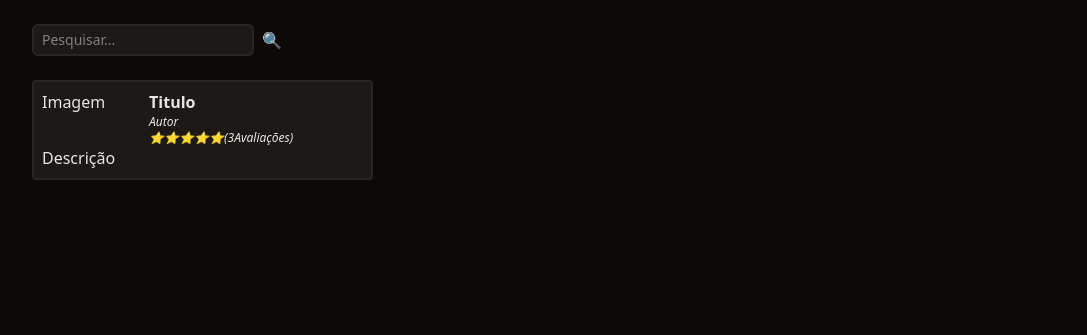
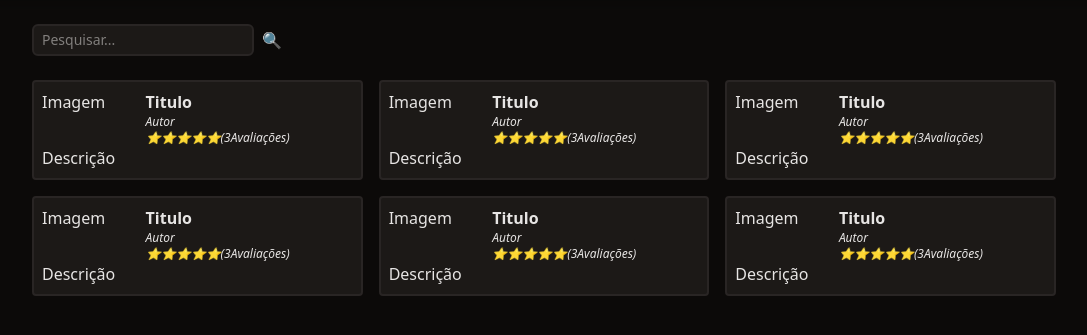
Before and after one commit to KauaGabriell/bookwise, a PHP site: page / in a window 1280 px wide. Shown: the part 60-395 px from the top of the page, without its empty margins (96-1183 px from the left). Run offline with PHP 8.4, Linux system fonts and the light colour scheme.

Commit message:
Criando estrutura da Lista de Livros

```diff
--- a/index.php
+++ b/index.php
@@ -14,7 +14,7 @@
         <nav class="mx-auto max-w-screen-lg py-4 flex justify-between">
             <div class="font-bold text-xl tracking-wide">Book Wise</div>
             <ul class="flex space-x-4 font-bold">
-                <li><a href="#" class="text-lime-500">Explorar</a></li>
+                <li><a href="/index.php" class="text-lime-500">Explorar</a></li>
                 <li><a href="/meus-livros.php" class="hover:underline">Meus Livros</a></li>
             </ul>
 
@@ -34,14 +34,88 @@
 
 
         <!--Section de Livros-->
-        <section class="space-y-4">
+        <section class="grid gap-4 grid-cols-1 md:grid-cols-2 lg:grid-cols-3">
 
             <!--Livros-->
-            <div class="w-1/3 p-2 rounded  bg-stone-900 border-stone-800 border-2">
+            <div class="p-2 rounded  bg-stone-900 border-stone-800 border-2">
                 <div class="flex"> <!--Div Pai que contém a Imagem e as Infos Iniciais do Livro-->
                     <div class="w-1/3">Imagem</div> <!--Imagem do Livro-->
                     <div><!--Bloco as Informações iniciais do Livro-->
-                        <div class="font-semibold">Titulo</div>
+                        <a href="/livro.php" class="font-semibold hover:underline">Titulo</a>
+                        <div class="text-xs italic">Autor</div>
+                        <div class="text-xs italic">⭐⭐⭐⭐⭐(3Avaliações)</div>
+                    </div>
+                </div>
+                <div> <!--Descrição dos Livros-->
+                    Descrição
+                </div>
+            </div>
+
+             <!--Livros-->
+             <div class="p-2 rounded  bg-stone-900 border-stone-800 border-2">
+                <div class="flex"> <!--Div Pai que contém a Imagem e as Infos Iniciais do Livro-->
+                    <div class="w-1/3">Imagem</div> <!--Imagem do Livro-->
+                    <div><!--Bloco as Informações iniciais do Livro-->
+                        <a href="/livro.php" class="font-semibold hover:underline">Titulo</a>
+                        <div class="text-xs italic">Autor</div>
+                        <div class="text-xs italic">⭐⭐⭐⭐⭐(3Avaliações)</div>
+                    </div>
+                </div>
+                <div> <!--Descrição dos Livros-->
+                    Descrição
+                </div>
+            </div>
+
+             <!--Livros-->
+             <div class="p-2 rounded  bg-stone-900 border-stone-800 border-2">
+                <div class="flex"> <!--Div Pai que contém a Imagem e as Infos Iniciais do Livro-->
+                    <div class="w-1/3">Imagem</div> <!--Imagem do Livro-->
+                    <div><!--Bloco as Informações iniciais do Livro-->
+                        <a href="/livro.php" class="font-semibold hover:underline">Titulo</a>
+                        <div class="text-xs italic">Autor</div>
+                        <div class="text-xs italic">⭐⭐⭐⭐⭐(3Avaliações)</div>
+                    </div>
+                </div>
+                <div> <!--Descrição dos Livros-->
+                    Descrição
+                </div>
+            </div>
+
+             <!--Livros-->
+             <div class="p-2 rounded  bg-stone-900 border-stone-800 border-2">
+                <div class="flex"> <!--Div Pai que contém a Imagem e as Infos Iniciais do Livro-->
+                    <div class="w-1/3">Imagem</div> <!--Imagem do Livro-->
+                    <div><!--Bloco as Informações iniciais do Livro-->
+                        <a href="/livro.php" class="font-semibold hover:underline">Titulo</a>
+                        <div class="text-xs italic">Autor</div>
+                        <div class="text-xs italic">⭐⭐⭐⭐⭐(3Avaliações)</div>
+                    </div>
+                </div>
+                <div> <!--Descrição dos Livros-->
+                    Descrição
+                </div>
+            </div>
+
+             <!--Livros-->
+             <div class="p-2 rounded  bg-stone-900 border-stone-800 border-2">
+                <div class="flex"> <!--Div Pai que contém a Imagem e as Infos Iniciais do Livro-->
+                    <div class="w-1/3">Imagem</div> <!--Imagem do Livro-->
+                    <div><!--Bloco as Informações iniciais do Livro-->
+                        <a href="/livro.php" class="font-semibold hover:underline">Titulo</a>
+                        <div class="text-xs italic">Autor</div>
+                        <div class="text-xs italic">⭐⭐⭐⭐⭐(3Avaliações)</div>
+                    </div>
+                </div>
+                <div> <!--Descrição dos Livros-->
+                    Descrição
+                </div>
+            </div>
+
+            <div class="p-2 rounded  bg-stone-900 border-stone-800 border-2">
+                <div class="flex"> <!--Div Pai que contém a Imagem e as Infos Iniciais do Livro-->
+                    <div class="w-1/3">Imagem</div> <!--Imagem do Livro-->
+                    <div><!--Bloco as Informações iniciais do Livro-->
+                        <a href="/livro.php" class="font-semibold hover:underline">Titulo</a>
                         <div class="text-xs italic">Autor</div>
                         <div class="text-xs italic">⭐⭐⭐⭐⭐(3Avaliações)</div>
                     </div>
```
Also changed, not shown: livro.php (added, +34 -0 lines).
